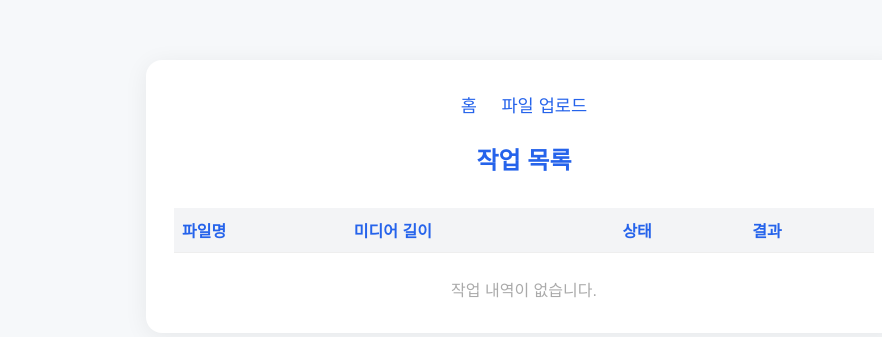
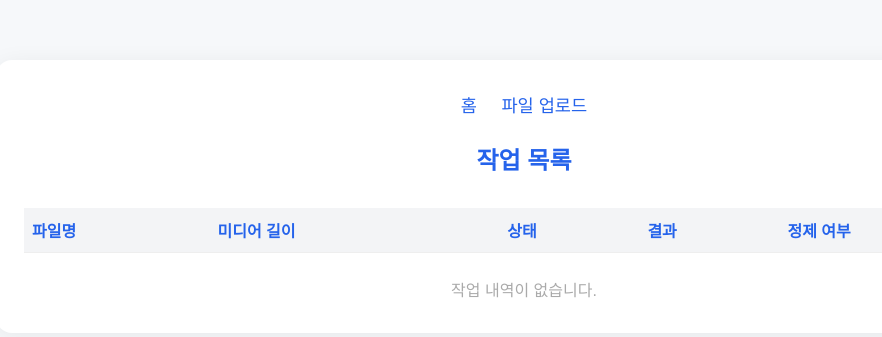
Before and after one commit to neuroner0425/whisperServer, a FastAPI app: page /jobs in a window 1280 px wide. Shown: the top 337 px of the page, without its empty margins (116-998 px from the left). Run offline with FastAPI, Linux system fonts and the light colour scheme; lists and menus that the app fills with data are empty.

Commit message:
fix: update job table layout and styles

```diff
--- a/static/style.css
+++ b/static/style.css
@@ -5,7 +5,7 @@ body {
     padding: 0;
 }
 .container {
-    max-width: 700px;
+    max-width: 1000px;
     margin: 60px auto;
     background: #fff;
     border-radius: 16px;
--- a/templates/jobs.html
+++ b/templates/jobs.html
@@ -7,13 +7,20 @@
     </div>
     <h2>작업 목록</h2>
     <table>
-        <tr><th>파일명</th><th>미디어 길이</th><th>상태</th><th>결과</th></tr>
+        <tr><th>파일명</th><th>미디어 길이</th><th>상태</th><th>결과</th><th>정제 여부</th></tr>
         {% for job_id, job in job_items %}
         <tr>
             <td>{{ job['filename'] }}</td>
             <td>{{ job.get('media_duration', '-') }}</td>
             <td class="status">{{ job['status'] }}</td>
             <td><a href="{{ url_for('job_status', job_id=job_id) }}">보기</a></td>
+            <td>
+                {% if job.result_refined %}
+                    Y
+                {% else %}
+                    -
+                {% endif %}
+            </td>
         </tr>
         {% endfor %}
     </table>
```
